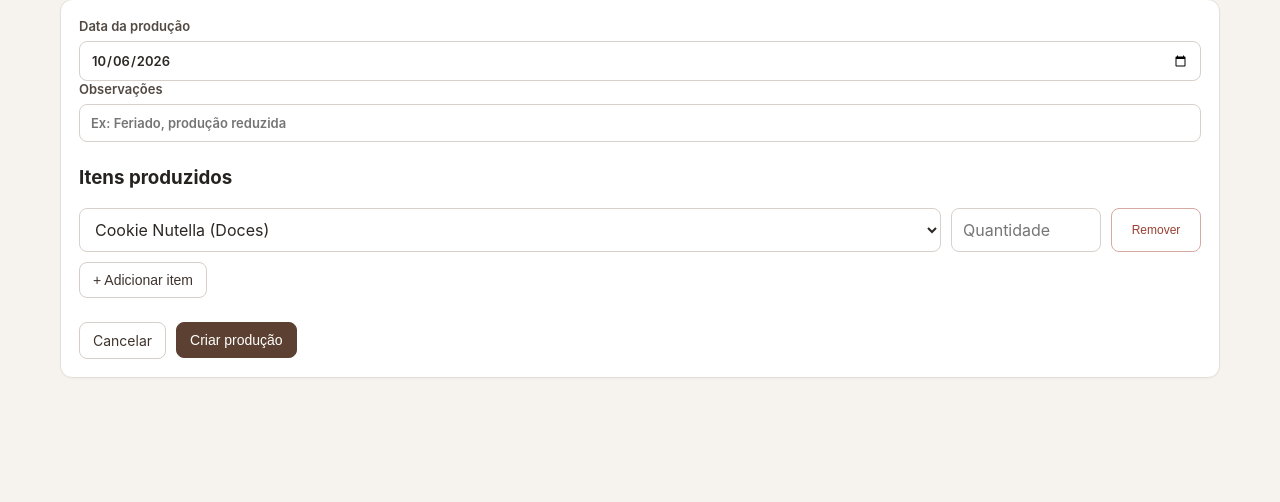
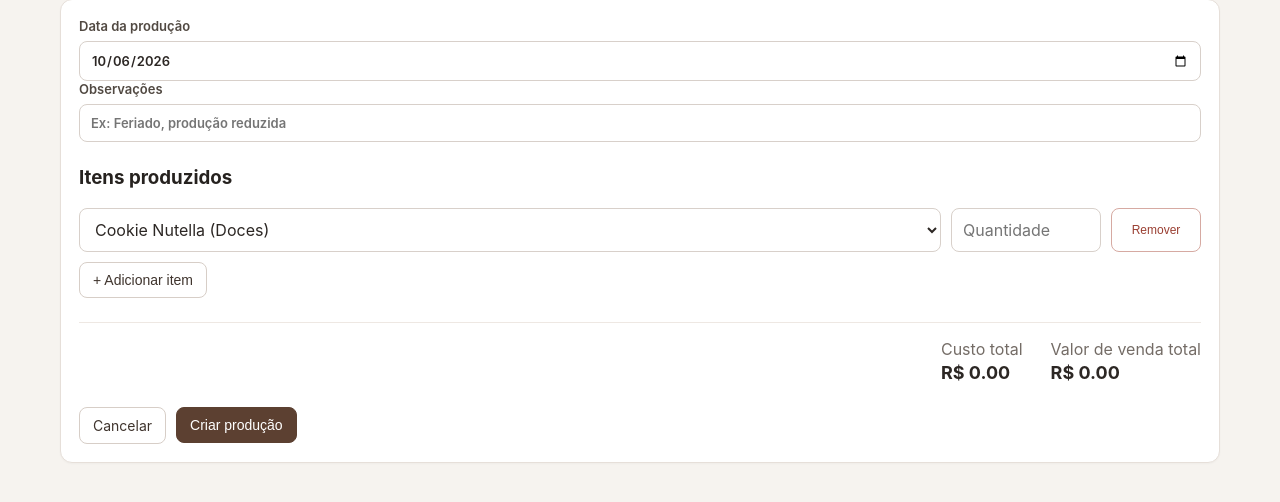
Before and after one commit to jreinaldoo/cafeteria-control-v01, a Flask app: page /producao/nova in a window 1280 px wide. Shown: the part 167-669 px from the top of the page. Run offline with Flask 3, Linux system fonts and the light colour scheme; data comes from the database, SQL or seed files in the repository.

Commit message:
Add real-time cost and sale totals to production form
- Add footer with Custo total and Valor de venda total
- Pass product cost and sale_price data to JavaScript
- Calculate totals in real-time as items are added/modified
- Update totals when:
  - Adding new items
  - Removing items
  - Changing product selection
  - Changing quantity
- Format totals as currency (R$ XX,XX)
- Works for both create and edit production forms

```diff
--- a/app/templates/production/form.html
+++ b/app/templates/production/form.html
@@ -42,6 +42,11 @@
         <button class="btn" type="button" id="add-production-row">+ Adicionar item</button>
     </div>
 
+    <div class="totals" style="margin-top: 24px; padding-top: 16px; border-top: 1px solid #eee8e3;">
+        <span>Custo total <strong id="total-cost">R$ 0,00</strong></span>
+        <span>Valor de venda total <strong id="total-sale">R$ 0,00</strong></span>
+    </div>
+
     <div class="form-actions" style="margin-top: 24px;">
         <a class="btn" href="{% if production %}{{ url_for('production.detail', production_id=production.id) }}{% else %}{{ url_for('production.index') }}{% endif %}">Cancelar</a>
         <button class="btn primary" type="submit">{% if production %}Atualizar produção{% else %}Criar produção{% endif %}</button>
@@ -49,11 +54,19 @@
 </form>
 
 <script>
+const productsData = {
+    {% for product in products %}
+    {{ product.id }}: { cost: {{ product.cost }}, sale_price: {{ product.sale_price }} },
+    {% endfor %}
+};
+
 document.addEventListener('DOMContentLoaded', function() {
     {% if not production %}
     const today = new Date().toISOString().split('T')[0];
     document.getElementById('production-date').value = today;
     {% endif %}
+
+    updateTotals();
 
     document.getElementById('add-production-row').addEventListener('click', function() {
         const container = document.getElementById('production-items');
@@ -69,6 +82,7 @@ document.addEventListener('DOMContentLoaded', function() {
             <button class="btn small danger-outline remove-row" type="button">Remover</button>
         `;
         container.appendChild(newRow);
+        updateTotals();
     });
 
     document.getElementById('production-items').addEventListener('click', function(e) {
@@ -76,9 +90,41 @@ document.addEventListener('DOMContentLoaded', function() {
             const rows = document.querySelectorAll('.production-row');
             if (rows.length > 1) {
                 e.target.closest('.production-row').remove();
+                updateTotals();
             }
         }
     });
+
+    document.getElementById('production-items').addEventListener('change', function(e) {
+        if (e.target.tagName === 'SELECT' || e.target.tagName === 'INPUT') {
+            updateTotals();
+        }
+    });
 });
+
+function updateTotals() {
+    const rows = document.querySelectorAll('.production-row');
+    let totalCost = 0;
+    let totalSale = 0;
+
+    rows.forEach(row => {
+        const select = row.querySelector('select');
+        const quantityInput = row.querySelector('input[type="number"]');
+
+        if (select && quantityInput) {
+            const productId = parseInt(select.value);
+            const quantity = parseFloat(quantityInput.value) || 0;
+            const product = productsData[productId];
+
+            if (product) {
+                totalCost += product.cost * quantity;
+                totalSale += product.sale_price * quantity;
+            }
+        }
+    });
+
+    document.getElementById('total-cost').textContent = 'R$ ' + totalCost.toFixed(2);
+    document.getElementById('total-sale').textContent = 'R$ ' + totalSale.toFixed(2);
+}
 </script>
 {% endblock %}
```
